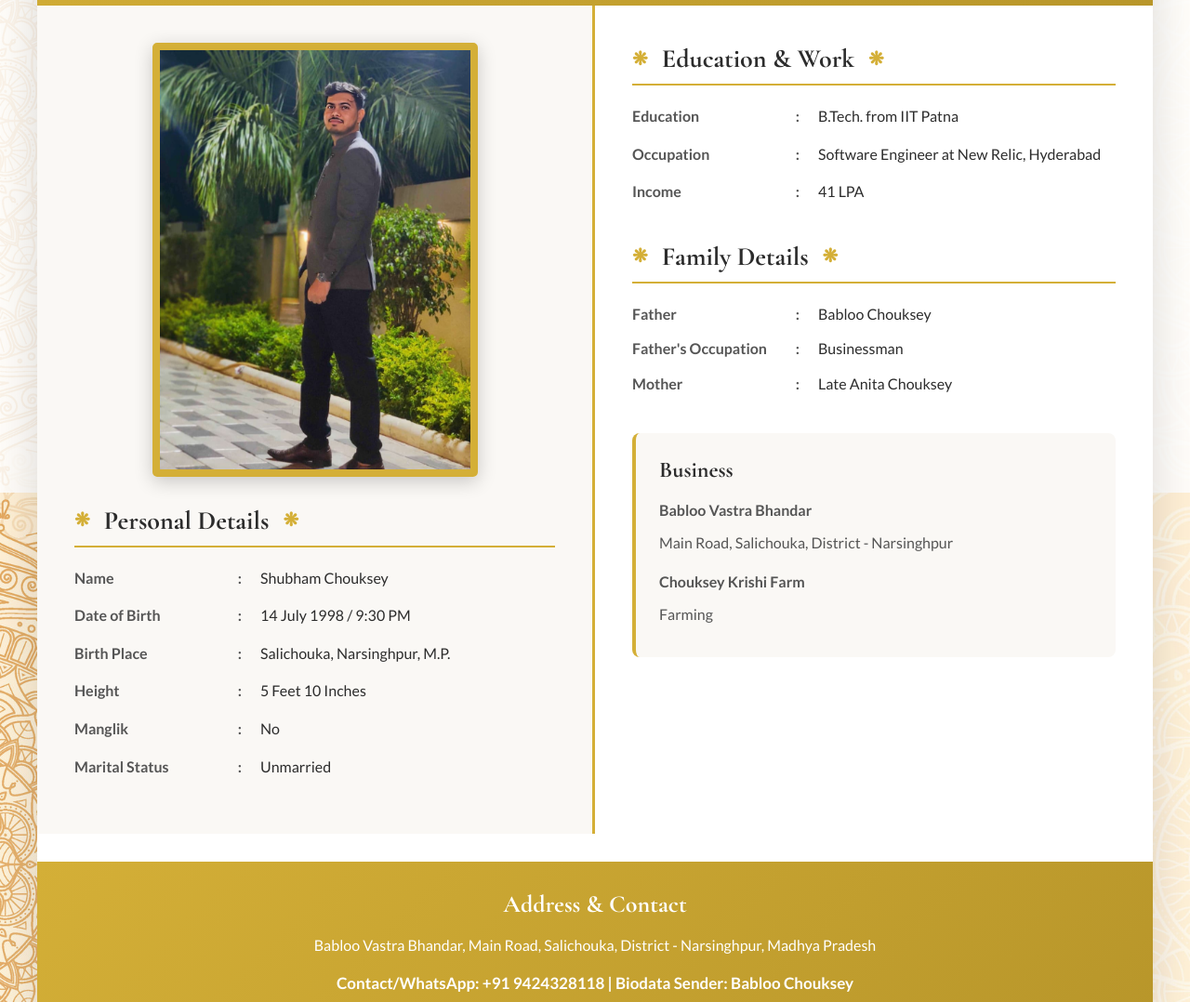
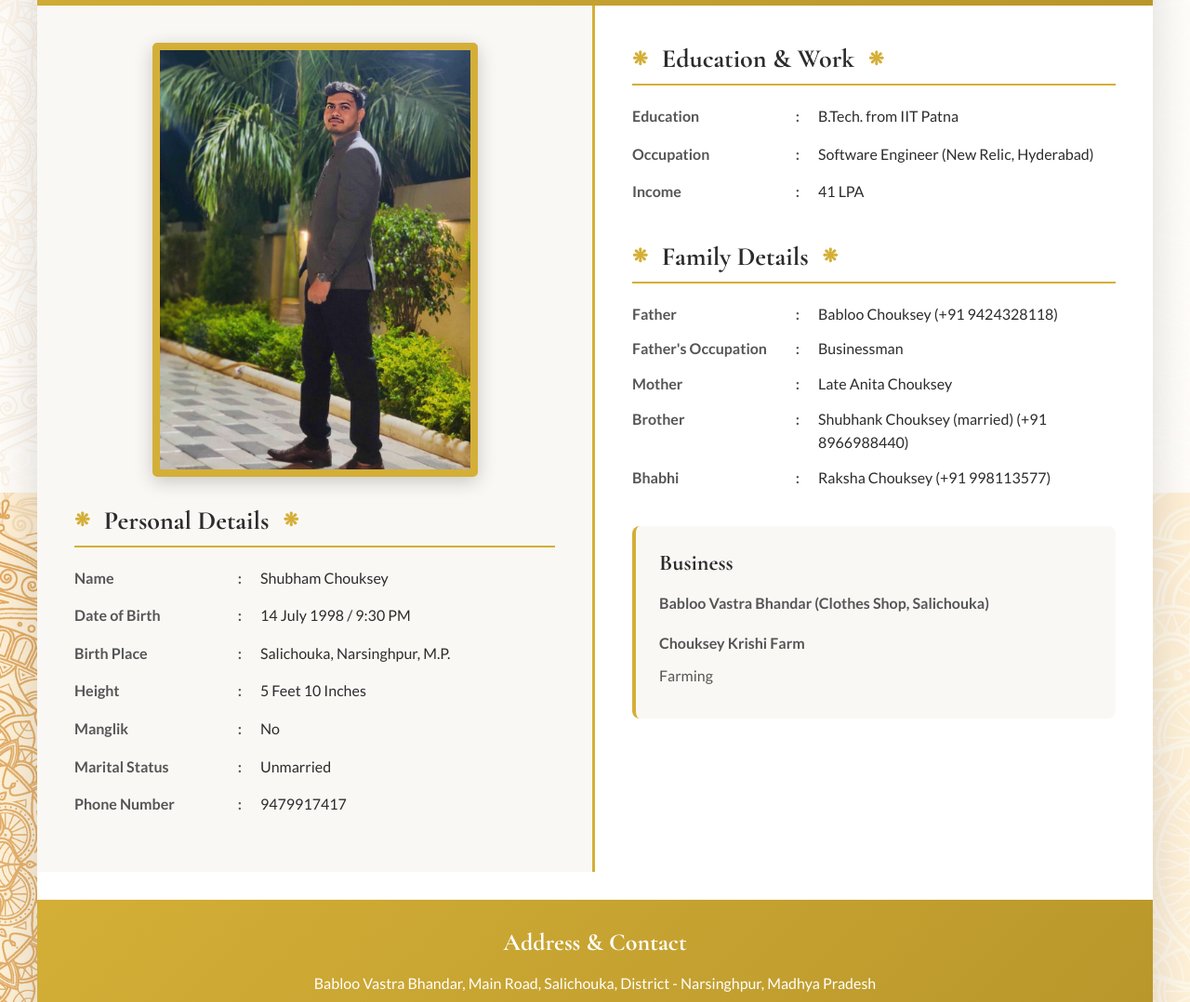
Before and after one commit to ShubhamChouksey123/matrimonial-bio-data, a plain HTML site: page index.html in a window 1280 px wide. Shown: the part 270-1348 px from the top of the page at 93% size. Drawn offline with nearby package versions, Linux system fonts and the light colour scheme.

Commit message:
Added more info

```diff
--- a/index.html
+++ b/index.html
@@ -1,10 +1,13 @@
 <!DOCTYPE html>
 <html lang="en">
+
 <head>
     <meta charset="UTF-8">
     <meta name="viewport" content="width=device-width, initial-scale=1.0">
     <title>Shubham Chouksey - Matrimonial Biodata</title>
-    <link href="https://fonts.googleapis.com/css2?family=Cormorant+Garamond:wght@400;600;700&family=Lato:wght@300;400;700&display=swap" rel="stylesheet">
+    <link
+        href="https://fonts.googleapis.com/css2?family=Cormorant+Garamond:wght@400;600;700&family=Lato:wght@300;400;700&display=swap"
+        rel="stylesheet">
     <style>
         * {
             margin: 0;
@@ -259,10 +262,12 @@
         }
     </style>
 </head>
+
 <body>
     <div class="container">
         <div class="header">
-            <img src="img/god-image.png" alt="Lord Ganesh" style="width: 80px; height: 80px; margin-bottom: 10px; filter: drop-shadow(0 2px 8px rgba(0,0,0,0.2));">
+            <img src="img/god-image.png" alt="Lord Ganesh"
+                style="width: 80px; height: 80px; margin-bottom: 10px; filter: drop-shadow(0 2px 8px rgba(0,0,0,0.2));">
             <div class="ganesh">|| Shri Ganeshaya Namah ||</div>
             <h1>Shubham Chouksey</h1>
         </div>
@@ -270,7 +275,8 @@
         <div class="content-wrapper">
             <div class="left-column">
                 <div class="photo-container">
-                    <img src="img/img.jpeg" alt="Shubham Chouksey" style="width: 100%; height: 100%; object-fit: cover;">
+                    <img src="img/img.jpeg" alt="Shubham Chouksey"
+                        style="width: 100%; height: 100%; object-fit: cover;">
                 </div>
 
                 <div class="section">
@@ -299,6 +305,10 @@
                         <div class="detail-label">Marital Status</div>
                         <div class="detail-value">Unmarried</div>
                     </div>
+                    <div class="detail-row">
+                        <div class="detail-label">Phone Number</div>
+                        <div class="detail-value">9479917417</div>
+                    </div>
                 </div>
             </div>
 
@@ -312,7 +322,7 @@
                     <div class="detail-row">
                         <div class="detail-label">Occupation</div>
                         <div class="detail-value">
-                            Software Engineer at New Relic, Hyderabad
+                            Software Engineer (New Relic, Hyderabad)
                         </div>
                     </div>
                     <div class="detail-row">
@@ -325,7 +335,7 @@
                     <h2 class="section-title">Family Details</h2>
                     <div class="detail-row">
                         <div class="detail-label">Father</div>
-                        <div class="detail-value">Babloo Chouksey</div>
+                        <div class="detail-value">Babloo Chouksey (+91 9424328118)</div>
                     </div>
                     <div class="detail-row">
                         <div class="detail-label">Father's Occupation</div>
@@ -335,12 +345,20 @@
                         <div class="detail-label">Mother</div>
                         <div class="detail-value">Late Anita Chouksey</div>
                     </div>
+                    <div class="detail-row">
+                        <div class="detail-label">Brother</div>
+                        <div class="detail-value">Shubhank Chouksey (married)
+                            (+91 8966988440)</div>
+                    </div>
+                    <div class="detail-row">
+                        <div class="detail-label">Bhabhi</div>
+                        <div class="detail-value">Raksha Chouksey (+91 998113577)</div>
+                    </div>
                 </div>
 
                 <div class="business-section">
                     <h3>Business</h3>
-                    <p><strong>Babloo Vastra Bhandar</strong></p>
-                    <p>Main Road, Salichouka, District - Narsinghpur</p>
+                    <p><strong>Babloo Vastra Bhandar (Clothes Shop, Salichouka)</strong></p>
                     <p style="margin-top: 15px;"><strong>Chouksey Krishi Farm</strong></p>
                     <p>Farming</p>
                 </div>
@@ -356,4 +374,5 @@
         </div>
     </div>
 </body>
+
 </html>
```
Also changed, not shown: info.txt, 1 other file.
